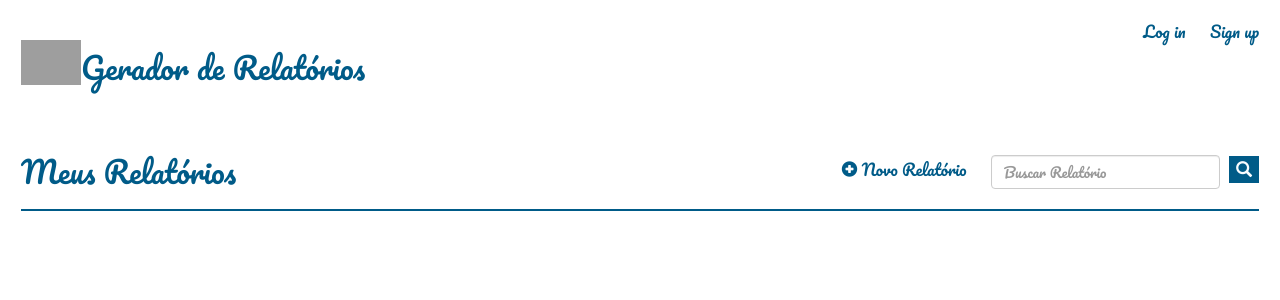
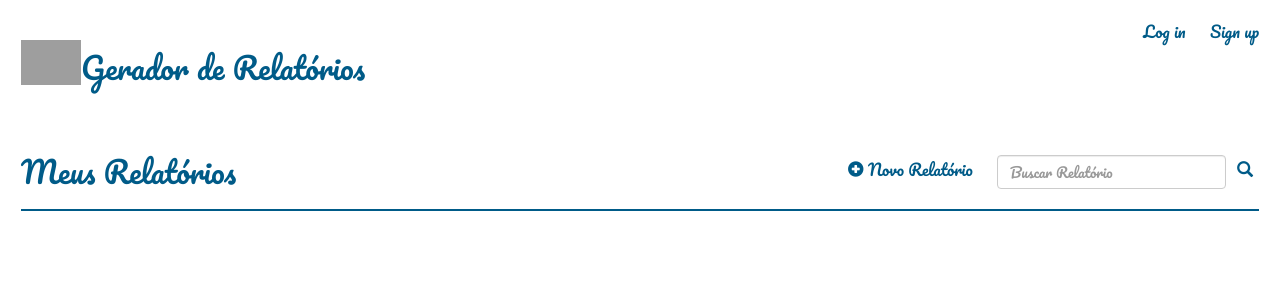
Before and after one commit to fpcoutinho/gerador, a Django app: template relatorio/templates/relatorio/relatorio_list.html in a window 1280 px wide. Shown: the top 300 px of the page. Run offline with Django 3.2, Linux system fonts and the light colour scheme; the template is opened without the code that fills it, so the values that code supplies are empty; some libraries are stand-ins or nearby versions; grey boxes are pictures that could not be loaded.

Commit message:
implementação de searchbar

```diff
--- a/assets/styles.css
+++ b/assets/styles.css
@@ -143,6 +143,10 @@ nav li{
     margin-left: 20px;
 }
 
+.form-inline {
+    display: inline-table;
+}
+
 .botao-icon{
     background: none;
     font-family: Pacifico;
@@ -223,6 +227,12 @@ nav li{
     border: 1px solid #005b88;
 }
 
+#searchbutton{
+    color: #005b88;
+    background-color: #ffffff;
+    border: 0px;
+}
+
 .btn.btn-default.btn-sm{
     color: #005b88;
     background-color: transparent;
```
Also changed, not shown: relatorio/views.py (+5 -2 lines), db.sqlite3.
